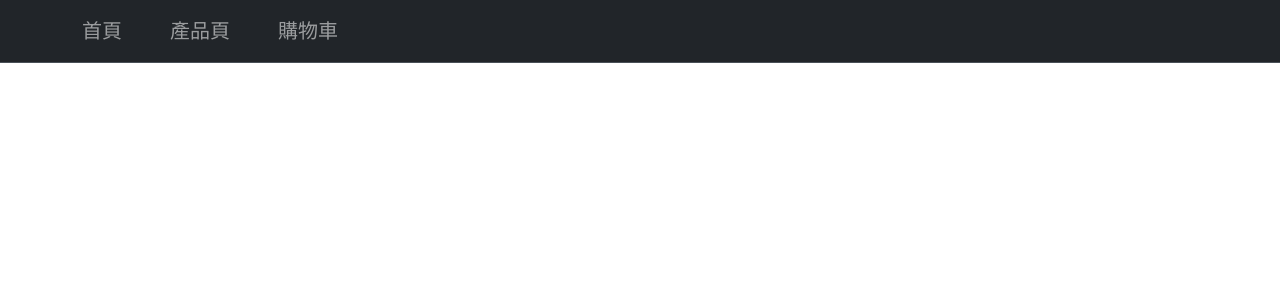
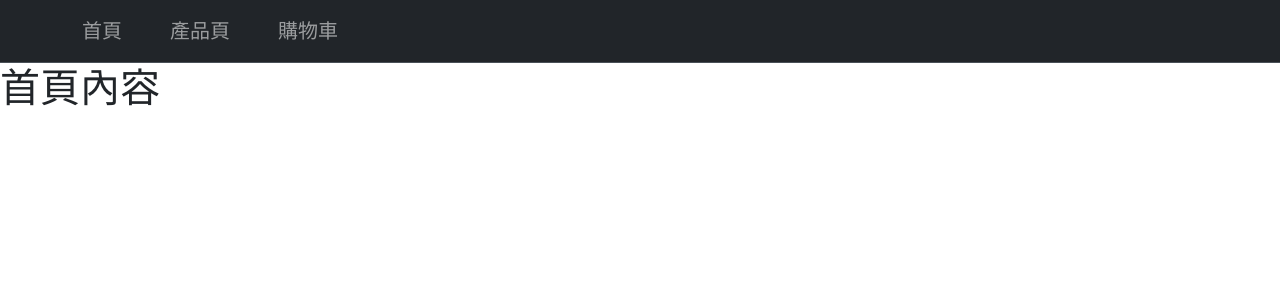
Before and after one commit to KOMATSUPEI/React-Week06, a React (Vite) app: page /#/ in a window 1280 px wide. Shown: the top 300 px of the page. Built offline with nearby package versions, Linux system fonts and the light colour scheme.

Commit message:
fix:在 layout 放置 Outlet 元件

```diff
--- a/src/layouts/FrontLayout.jsx
+++ b/src/layouts/FrontLayout.jsx
@@ -1,5 +1,8 @@
+import { Outlet } from "react-router-dom"
+
 export default function FrontLayout(){
     return (
+        <>
             <nav className="navbar bg-dark border-bottom border-body" data-bs-theme="dark">
                 <div className="container">
                     <ul className="navbar-nav flex-row gap-5 fs-5">
@@ -11,5 +14,7 @@ export default function FrontLayout(){
                     </ul>
                 </div>
             </nav>
+            <Outlet />
+        </>
     )
 };
--- /dev/null
+++ b/src/pages/HomePage.jsx
@@ -0,0 +1,4 @@
+
+export default function HomePage(){
+    return (<h1>首頁內容</h1>)
+};
```
Also changed, not shown: src/router/index.jsx (+8 -1 lines). Lines whose indentation alone changed are shown as unchanged.
